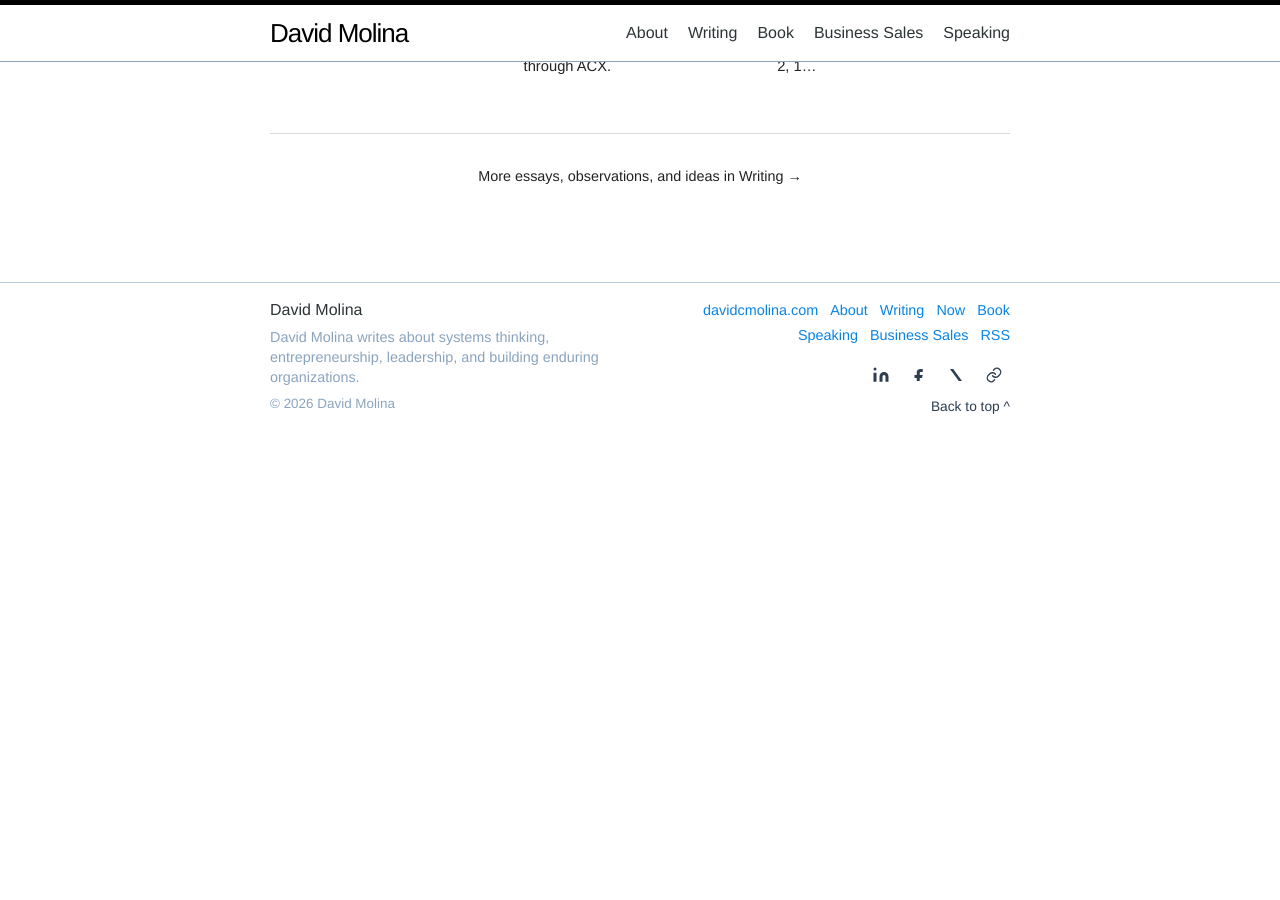
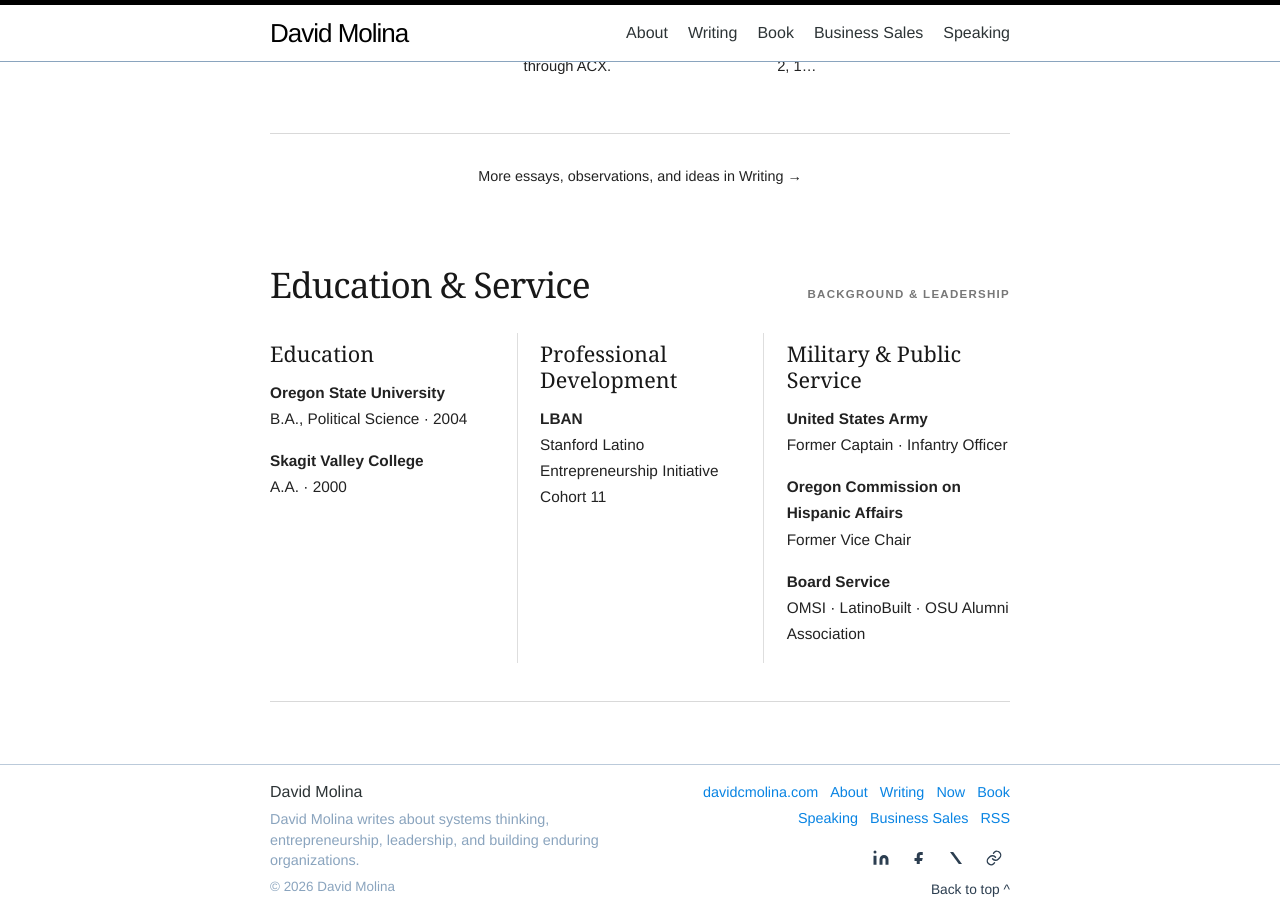
Before and after one commit to davidmolina/davidmolina.github.io, a Jekyll site: the page built from index.html, in a window 1280 px wide and 900 px high, scrolled down 1934 px. Built offline with Jekyll 4.4.1, drawn with Linux system fonts in a browser that asks for light colours; before the commit the page ends 2365 px from its top, so only the background shows below that.

Commit message:
[index] add education & service

```diff
--- a/index.html
+++ b/index.html
@@ -507,4 +507,57 @@ title: David Molina
     </a>
   </div>
 
+  <!-- EDUCATION & SERVICE -->
+  <section class="home-section" id="education-service"
+           aria-labelledby="education-service-heading">
+
+    <div class="section-heading">
+      <h2 id="education-service-heading">
+        Education &amp; Service
+      </h2>
+      <span class="eyebrow">Background &amp; leadership</span>
+    </div>
+
+    <div class="pathway-grid">
+
+      <article class="pathway">
+        <h3>Education</h3>
+        <p>
+          <strong>Oregon State University</strong><br>
+          B.A., Political Science · 2004
+        </p>
+        <p>
+          <strong>Skagit Valley College</strong><br>
+          A.A. · 2000
+        </p>
+      </article>
+
+      <article class="pathway">
+        <h3>Professional Development</h3>
+        <p>
+          <strong>LBAN</strong><br>
+          Stanford Latino Entrepreneurship Initiative<br>
+          Cohort 11
+        </p>
+      </article>
+
+      <article class="pathway">
+        <h3>Military &amp; Public Service</h3>
+        <p>
+          <strong>United States Army</strong><br>
+          Former Captain · Infantry Officer
+        </p>
+        <p>
+          <strong>Oregon Commission on Hispanic Affairs</strong><br>
+          Former Vice Chair
+        </p>
+        <p>
+          <strong>Board Service</strong><br>
+          OMSI · LatinoBuilt · OSU Alumni Association
+        </p>
+      </article>
+
+    </div>
+  </section>
+
 </div>
```
